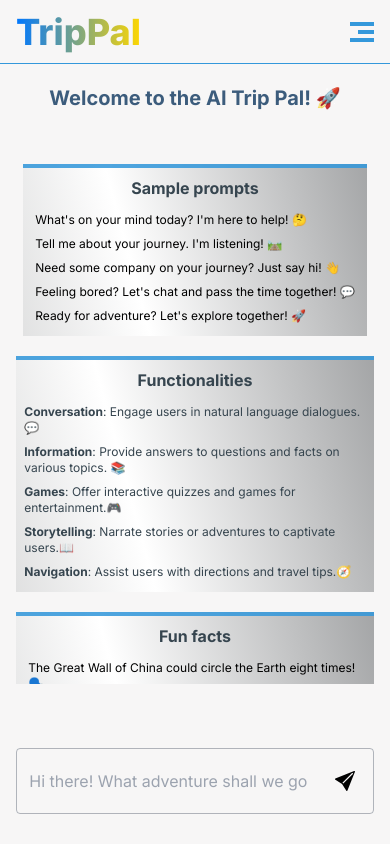
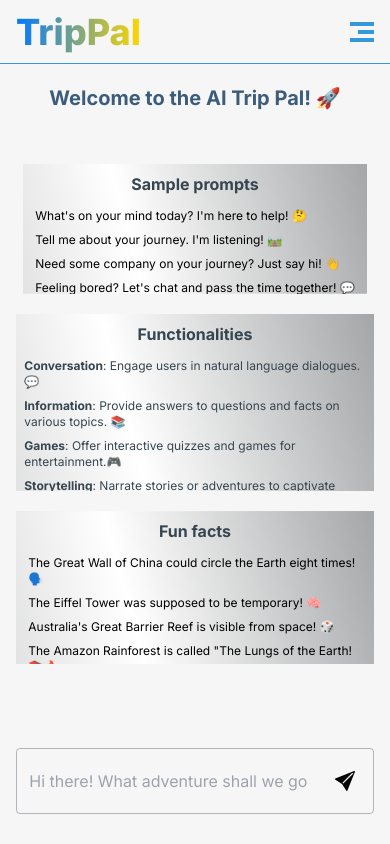
Before and after one commit to Ola157/tripbuddy, a Next.js app: page / in a window 390 px wide. Built offline with nearby package versions, Linux system fonts and the light colour scheme.

Commit message:
overflow

```diff
--- a/src/app/(chatcomp)/xteristics.js
+++ b/src/app/(chatcomp)/xteristics.js
@@ -1,4 +1,3 @@
-import Image from "next/image"
 import styles from './chat.module.css'
 import { useAppStore } from "../appcontext"
 
@@ -7,7 +6,7 @@ const XteristicsComp = ({ title, value }) => {
     const { historyToggle } = useAppStore()
 
     return (
-        <ul className={`relative before:inline-block before:h-1 h-max ${styles.functionality_gradient} before:content-[''] before:bg-[#3498dbde] flex flex-col ${historyToggle ? 'md:w-auto lg:w-[33.3%]' : 'lg:w-[33.3%] md:w-auto'} text-[#36454F] pb-2`}>
+        <ul className={`relative overflow-y-auto before:inline-block before:h-1 h-max ${styles.functionality_gradient} before:content-[''] before:bg-[#3498dbde] flex flex-col ${historyToggle ? 'md:w-auto lg:w-[33.3%]' : 'lg:w-[33.3%] md:w-auto'} text-[#36454F] pb-2`}>
             <li className="mx-auto font-bold md:text-lg text-md py-2">{title.charAt(0).toUpperCase() + title.slice(1)}</li>
             {value.map((func, index) => (
 
```
